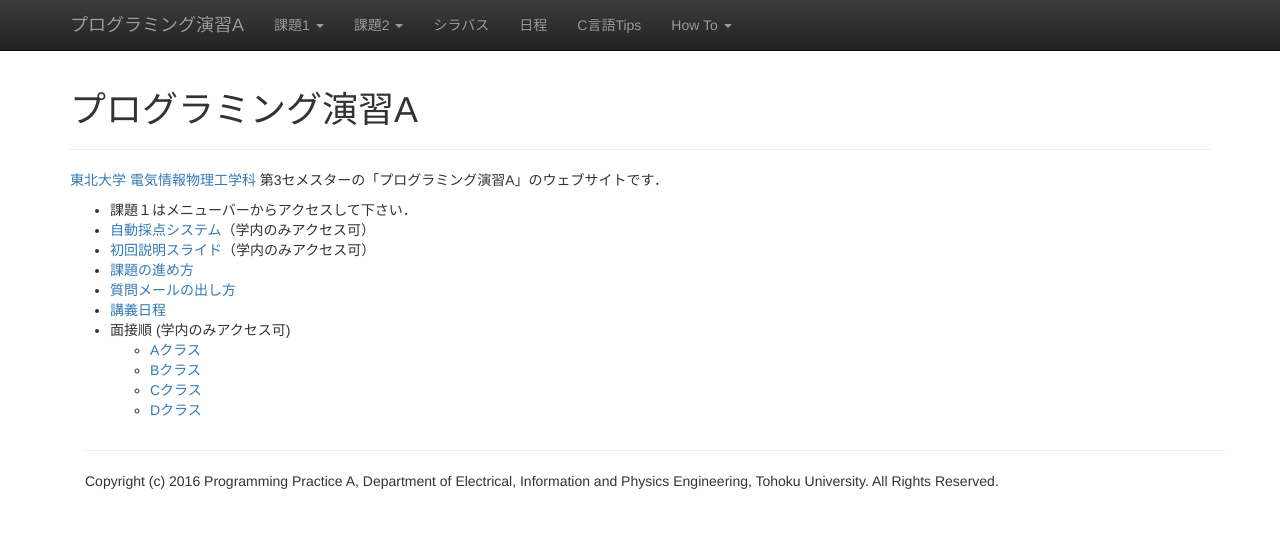
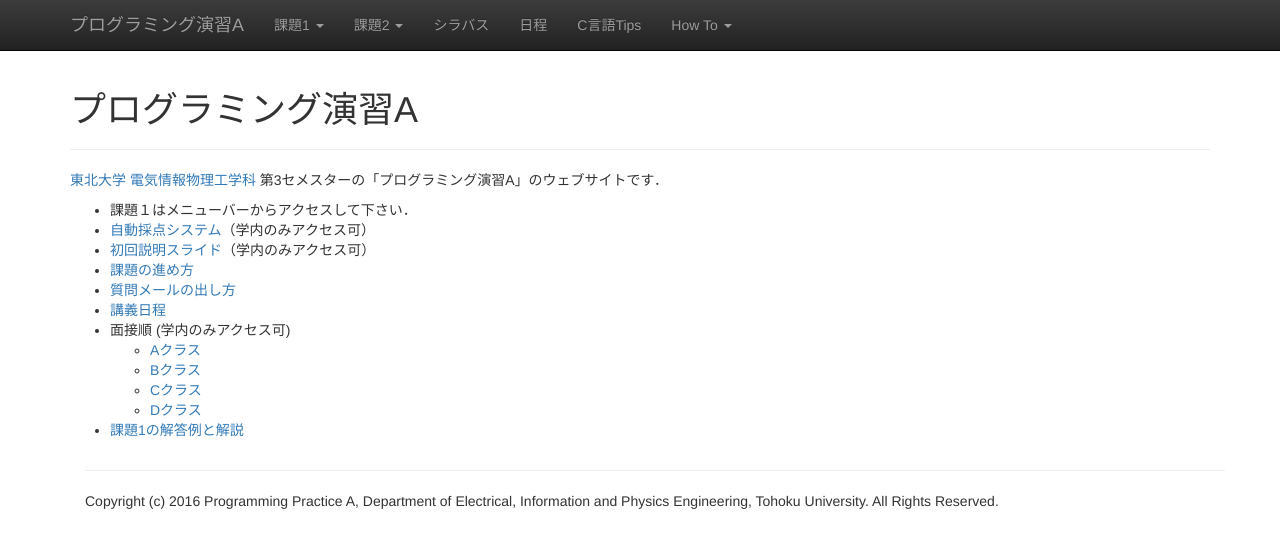
Before and after one commit to ecei-tohoku/ppa-public, a Jekyll site: the page built from index.md, in a window 1280 px wide. Shown: the top 548 px of the page. Built offline with Jekyll 4.4.1, drawn with Linux system fonts in a browser that asks for light colours; nearby versions of some CDN libraries.

Commit message:
Added the answer on the top page.

```diff
--- a/_data/menu.yaml
+++ b/_data/menu.yaml
@@ -16,7 +16,7 @@
       url: /kadai1/p16.html
     - text: 問題1-7【発展問題】
       url: /kadai1/p17.html
-    - text: 解答
+    - text: 解答例と解説
       url: /kadai1/answer.html
 
 - text: 課題2
--- a/index.md
+++ b/index.md
@@ -16,3 +16,4 @@ title: プログラミング演習A
     + [Bクラス](http://localweb.ecei.tohoku.ac.jp/~enshu25/B_class.htm)
     + [Cクラス](http://localweb.ecei.tohoku.ac.jp/~enshu25/C_class.pdf)
     + [Dクラス](http://localweb.ecei.tohoku.ac.jp/~enshu25/D_class.pdf)
++ [課題1の解答例と解説](http://ecei-tohoku.github.io/ppa/kadai1/answer.html)
```
